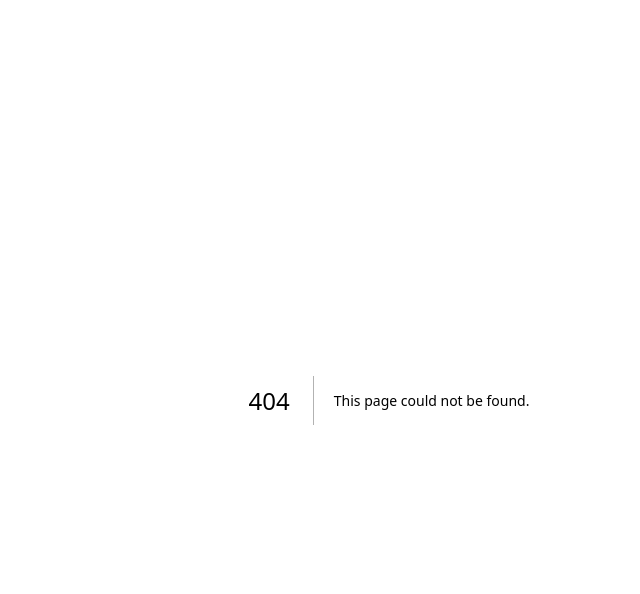
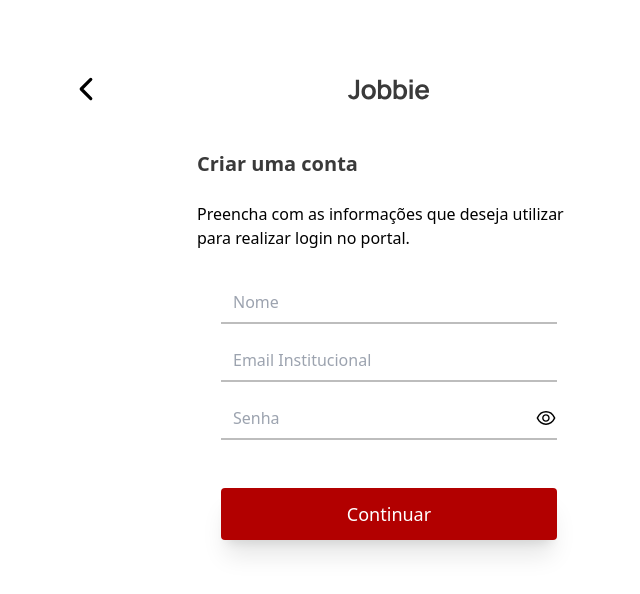
Before and after one commit to jobbie-project/jobbie-app, a Next.js app: page /register/student in a window 1280 px wide. Before the commit this address had no page. Shown: the top 594 px of the page, without its empty margins (251-891 px from the left). Built offline with nearby package versions, Linux system fonts and the light colour scheme.

Commit message:
login page is finished,  initial register flux was created
Co-Authored-By: Felipe Gabriel Botelho <felipeg.bot@gmail.com>

```diff
--- /dev/null
+++ b/src/components/password.tsx
@@ -0,0 +1,29 @@
+import { AiOutlineEye, AiOutlineEyeInvisible } from "react-icons/ai";
+import React from "react";
+
+export default function PasswordInput() {
+  const [exibir, setExibir] = React.useState(true);
+
+  return (
+    <>
+      <div className="py-2" x-data="{ show: true }">
+        <div className="relative border-b-2 border-b-gray3  flex flex-row items-center">
+          <input
+            placeholder="Senha"
+            type={exibir ? "password" : "text"}
+            className="text-md block px-3 py-2  w-full
+                focus:outline-none"
+          />
+
+          <div onClick={() => setExibir(!exibir)}>
+            {exibir ? (
+              <AiOutlineEye size={22} />
+            ) : (
+              <AiOutlineEyeInvisible size={22} />
+            )}
+          </div>
+        </div>
+      </div>
+    </>
+  );
+}
--- a/src/components/register-header.tsx
+++ b/src/components/register-header.tsx
@@ -1,16 +1,22 @@
 import { Logoblack } from "@/icons/logo-black";
+import Link from "next/link";
+import { useRouter } from "next/router";
 import { IoChevronBackOutline } from "react-icons/io5";
 
 export default function RegisterHeader() {
+  const router = useRouter();
   return (
-    <div className="w-full flex justify-center">
-      <div className="max-w-5xl mt-16 w-full flex flex-row justify-between items-center align-middle px-10">
-        {/* <div className="flex flex-row justify-between max-w-3xl w-full bg-slate-500"> */}
-        <IoChevronBackOutline size={34} />
-        <Logoblack width={"100"} height={"50"} />
-        <div />
-        {/* </div> */}
+    <>
+      <div className="w-full flex flex-row mt-16 justify-center">
+        <div className="w-full ml-4 lg:ml-0 lg:w-1/2 mt-2">
+          <div onClick={() => router.back()}>
+            <IoChevronBackOutline size={34} className="relative" />
+          </div>
+        </div>
+        <div className="absolute flex flex-row items-center justify-between">
+          <Logoblack width={"100"} height={"50"} />
+        </div>
       </div>
-    </div>
+    </>
   );
 }
--- a/src/components/route-button.tsx
+++ b/src/components/route-button.tsx
@@ -7,8 +7,8 @@ interface RouteButtonProps {
 
 export function RouteButton(props: RouteButtonProps) {
   return (
-    <Link href={props.link}>
-      <button className="mt-8 text-lg bg-red font-normal w-full text-white rounded px-3 py-3 block shadow-xl">
+    <Link className="w-full flex justify-center" href={props.link}>
+      <button className="mt-8 max-w-sm px-6 text-lg bg-red font-normal w-full text-white rounded py-3 block shadow-xl">
         {props.text}
       </button>
     </Link>
--- a/src/pages/cadastro/selecao-usuario.tsx
+++ /dev/null
@@ -1,49 +0,0 @@
-import React from "react";
-import RegisterHeader from "@/components/register-header";
-import { Logoblack } from "@/icons/logo-black";
-
-export default function SelecaoUsuario() {
-  return (
-    <>
-      <RegisterHeader />
-      <div className="max-w-full items-center p-5 flex flex-col min-h-screen ">
-        <span className="max-w-lg w-full font-semibold text-xl text-black">
-          Boas vindas.
-        </span>
-        <span className="max-w-lg w-full font-normal text-base text-black mt-6">
-          Tudo pronto para dar o próximo passo?
-        </span>
-        <div className="inline-block mt-8">
-          <input
-            className="appearance-none border rounded-full p-1 h-4 w-4 border-gray-300 focus:ring-2 focus:ring-red-300 checked:bg-red"
-            type="radio"
-            name="radio"
-            id="candidato"
-            value="candidato"
-          />
-          <label
-            className="ml-2 text-black font-semibold text-lg"
-            htmlFor="candidato"
-          >
-            Candidato
-          </label>
-        </div>
-        <div className="inline-block mt-2 ">
-          <input
-            className="appearance-none border rounded-full p-1 h-4 w-4 border-gray-300 focus:ring-2 focus:ring-green-300 checked:bg-red"
-            type="radio"
-            name="radio"
-            id="empresa"
-            value="empresa"
-          />
-          <label
-            className="ml-2 text-black font-semibold text-lg"
-            htmlFor="empresa"
-          >
-            Empresa
-          </label>
-        </div>
-      </div>
-    </>
-  );
-}
--- /dev/null
+++ b/src/pages/register/company/index.tsx
@@ -0,0 +1,19 @@
+import RegisterHeader from "@/components/register-header";
+import React from "react";
+
+export default function CreateAccount() {
+  return (
+    <div>
+      <RegisterHeader />
+      <div className="max-w-full items-center p-5 flex flex-col min-h-screen mt-6">
+        <div className="max-w-sm w-full">
+          <p className="text-black font-semibold text-xl">Criar uma conta</p>
+          <p className="mt-6">
+            Preencha com as informações que deseja utilizar para realizar login
+            no portal.
+          </p>
+        </div>
+      </div>
+    </div>
+  );
+}
--- /dev/null
+++ b/src/pages/register/index.tsx
@@ -0,0 +1,67 @@
+import React from "react";
+import RegisterHeader from "@/components/register-header";
+import { RouteButton } from "@/components/route-button";
+import router from "next/router";
+
+export default function SelecaoUsuario() {
+  const [userType, setUserType] = React.useState<"student" | "company">();
+
+  return (
+    <>
+      <RegisterHeader />
+      <div className="max-w-full items-center p-5 flex flex-col min-h-screen px-6">
+        <div className="max-w-sm w-full font-normal text-base text-black">
+          <div className=" mt-16 w-full font-semibold text-xl text-black">
+            Boas vindas.
+          </div>
+          <p className="mt-6">Tudo pronto para dar o próximo passo?</p>
+
+          <div className="inline-block mt-16 w-full max-w-lg">
+            <input
+              onChange={() => setUserType("student")}
+              type="radio"
+              name="radio"
+              id="candidato"
+              value="candidato"
+              className="accent-red h-4 w-4 rounded-full border-gray-300"
+            />
+            <label
+              className="ml-2 text-black font-semibold text-lg"
+              htmlFor="candidato"
+            >
+              Candidato
+            </label>
+          </div>
+
+          <div className="inline-block mt-8 w-full max-w-lg">
+            <input
+              className="accent-red h-4 w-4 rounded-full border-gray-300"
+              onChange={() => setUserType("company")}
+              type="radio"
+              name="radio"
+              id="empresa"
+              value="empresa"
+            />
+            <label
+              className="ml-2 text-black font-semibold text-lg"
+              htmlFor="empresa"
+            >
+              Empresa
+            </label>
+          </div>
+        </div>
+
+        <div className="mt-16 w-full">
+          <RouteButton
+            text="Continuar"
+            link={
+              userType === "student"
+                ? `${router.asPath}/student`
+                : `${router.asPath}/company`
+            }
+          />
+        </div>
+      </div>
+    </>
+  );
+}
--- /dev/null
+++ b/src/pages/register/student/index.tsx
@@ -0,0 +1,47 @@
+import PasswordInput from "@/components/password";
+import RegisterHeader from "@/components/register-header";
+import { RouteButton } from "@/components/route-button";
+import router from "next/router";
+import React from "react";
+
+export default function CreateAccount() {
+  return (
+    <div>
+      <RegisterHeader />
+      <div className="max-w-full items-center p-5 flex flex-col min-h-screen mt-6">
+        <div className="max-w-sm w-full">
+          <p className="text-black font-semibold text-xl">Criar uma conta</p>
+          <p className="mt-6">
+            Preencha com as informações que deseja utilizar para realizar login
+            no portal.
+          </p>
+        </div>
+        <form action="" className="w-full max-w-[336px]">
+          <div className="mt-8 w-full">
+            <input
+              placeholder="Nome"
+              type="string"
+              className="text-md block px-3 py-2 max-w-[336px] w-full
+                border-b-2 border-b-gray3 focus:outline-none bg-white"
+            />
+            <div className="mt-4 w-full">
+              <input
+                placeholder="Email Institucional"
+                type="email"
+                className="text-md block px-3 py-2 max-w-[336px] w-full
+                border-b-2 border-b-gray3 focus:outline-none bg-white"
+              />
+            </div>
+            <div className="py-2 w-full">
+              <PasswordInput />
+            </div>
+          </div>
+          <RouteButton
+            text="Continuar"
+            link={`${router.asPath}/verify-email`}
+          />
+        </form>
+      </div>
+    </div>
+  );
+}
--- /dev/null
+++ b/src/pages/register/student/verify-email.tsx
@@ -0,0 +1,3 @@
+export default function SelecaoUsuario() {
+  return <> </>;
+}
```
Also changed, not shown: src/pages/login.tsx (+13 -23 lines).
